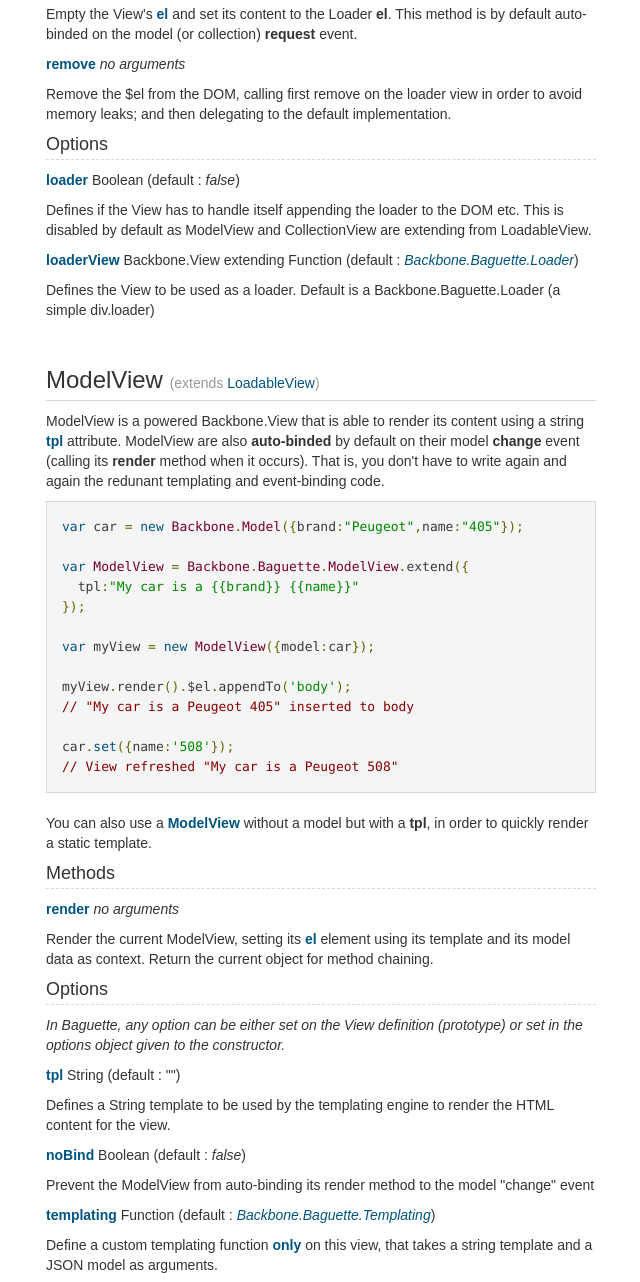
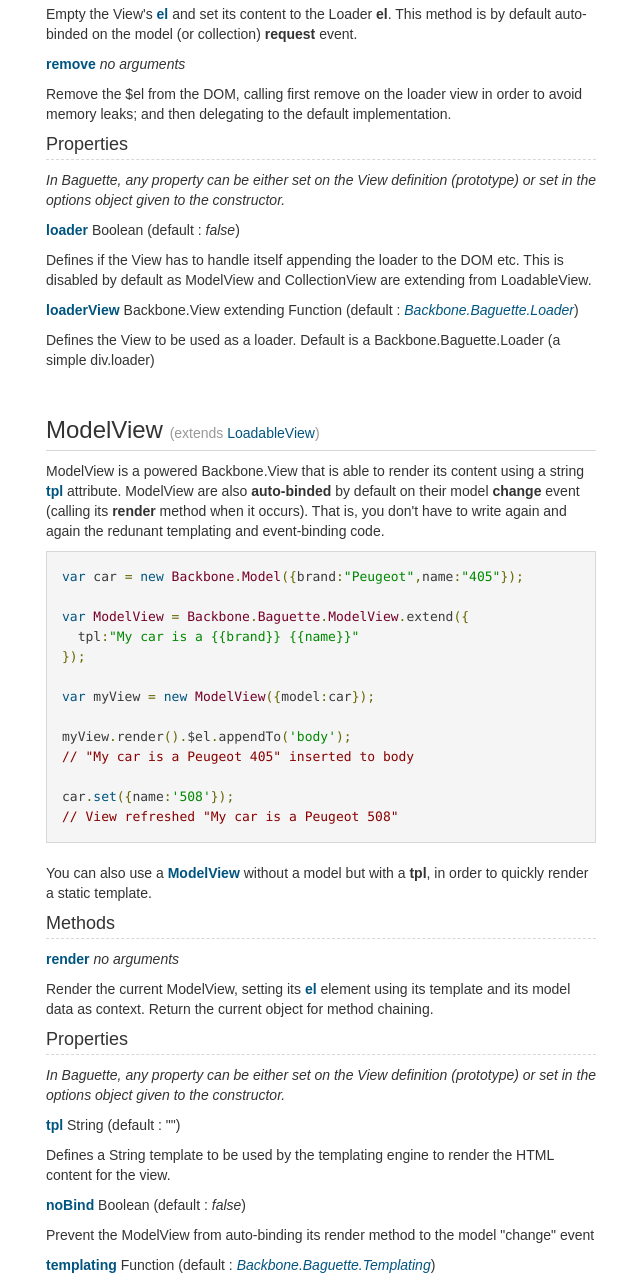
Before and after one commit to spacenick/backbone-baguette, a plain HTML site: page index.html in a window 1280 px wide. Shown: the part 1000-2282 px from the top of the page, without its empty margins (234-874 px from the left). Drawn offline with nearby package versions, Linux system fonts and the light colour scheme; a script that the page names is missing; a web font is replaced by a local one.

Commit message:
update docs

```diff
--- a/index.html
+++ b/index.html
@@ -86,7 +86,8 @@
                 <p>Remove the $el from the DOM, calling first remove on the loader view in order to avoid memory leaks; and then delegating to the default implementation.</p>
             </p>
 
-            <h4>Options</h4>
+            <h4>Properties</h4>
+             <p><i>In Baguette, any property can be either set on the View definition (prototype) or set in the options object given to the constructor.</i></p>
             <p><b>loader</b> Boolean (default : <i>false</i>)
                 <p>Defines if the View has to handle itself appending the loader to the DOM etc. This is disabled by default as ModelView and CollectionView are extending from LoadableView.</p>
             </p>
@@ -117,8 +118,8 @@
     <p><b>render</b> <i>no arguments</i></p>
     <p>Render the current ModelView, setting its <b>el</b> element using its template and its model data as context. Return the current object for method chaining.</p>
 
-    <h4>Options</h4>
-    <p><i>In Baguette, any option can be either set on the View definition (prototype) or set in the options object given to the constructor.</i></p>
+    <h4>Properties</h4>
+    <p><i>In Baguette, any property can be either set on the View definition (prototype) or set in the options object given to the constructor.</i></p>
     <p>
         <b>tpl</b> String (default : "")
         <p>Defines a String template to be used by the templating engine to render the HTML content for the view.</p>
@@ -201,8 +202,8 @@
         </p>
     </p>
 
-    <h4>Options</h4>
-    <p><i>In Baguette, any option can be either set on the View definition (prototype) directly or can be passed as an option hash at instantiation time.</i></p>
+    <h4>Properties</h4>
+     <p><i>In Baguette, any property can be either set on the View definition (prototype) or set in the options object given to the constructor.</i></p>
     <p>
         <b>modelView</b> Backbone.View extending Function <b>or</b> Object (default : </i><a href="#ModelView">Backbone.Baguette.ModelView</a></i>)
         <p>Specify a custom view to be used for rendering nested model Views. You can also give an object containing the same options that you would define directly in a ModelView for instance.</p>
@@ -227,7 +228,7 @@
     <p>
 
     <p>
-        <b>Inherited options</b>
+        <b>Inherited properties</b>
     </p>
     <p>
         <b>loader</b> Boolean (default : <i>false</i>)
```
Also changed, not shown: 1 other file.
